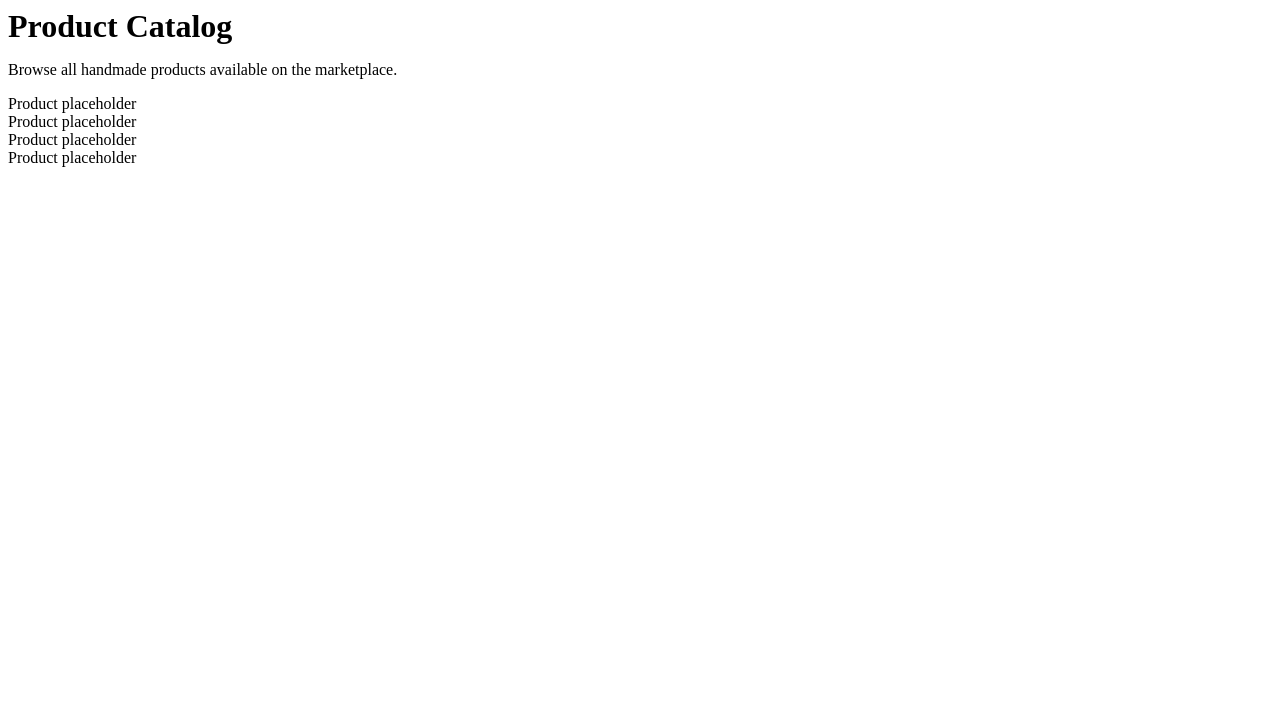
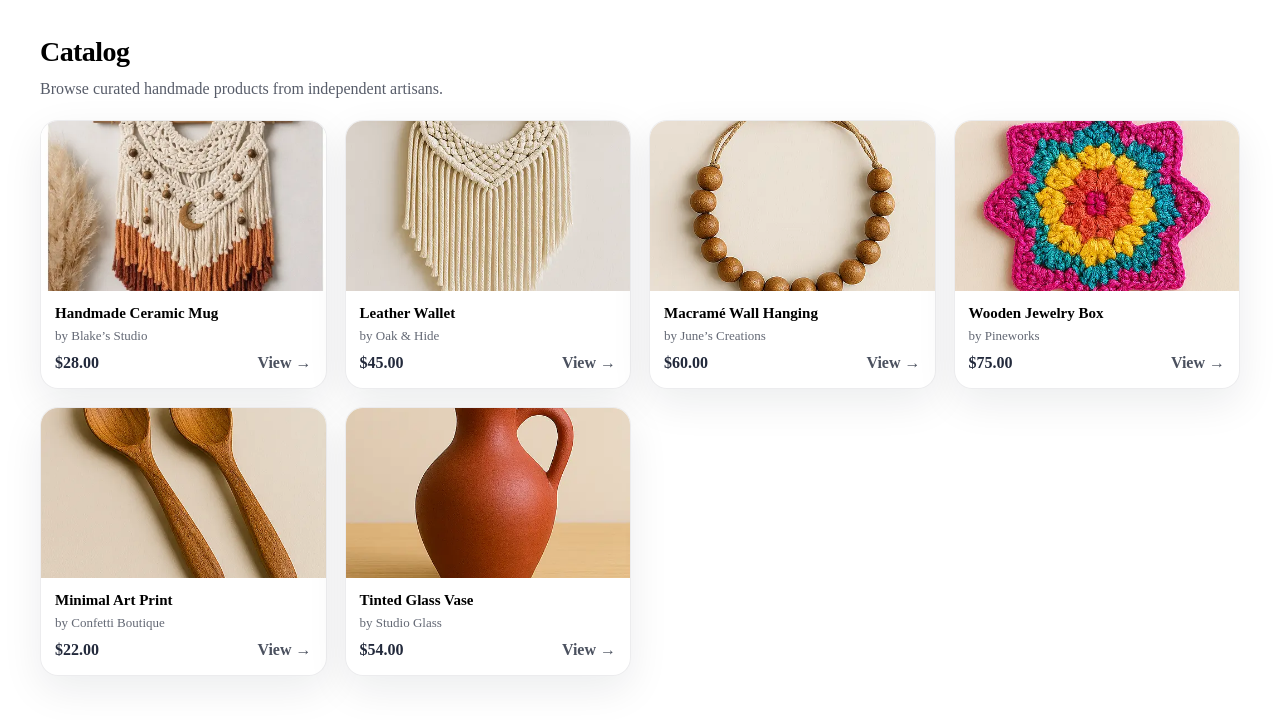
Before and after one commit to rfmarves/handcraft-haven, a Next.js app: page /catalog in a window 1280 px wide. Shown: the top 720 px of the page. Built offline with nearby package versions, Linux system fonts and the light colour scheme.

Commit message:
feat: improve catalog and dashboard products UI

```diff
--- /dev/null
+++ b/src/app/catalog/catalog.module.css
@@ -0,0 +1,95 @@
+.page{
+  padding: 28px 18px 70px;
+}
+
+.container{
+  max-width: 1200px;
+  margin: 0 auto;
+}
+
+.header{
+  margin-bottom: 18px;
+}
+
+.title{
+  margin: 0 0 8px;
+  font-size: 28px;
+  letter-spacing: -0.02em;
+}
+
+.subtitle{
+  margin: 0;
+  color: rgba(15,23,42,.70);
+  line-height: 1.6;
+  max-width: 65ch;
+}
+
+.grid{
+  margin-top: 18px;
+  display: grid;
+  grid-template-columns: repeat(auto-fit, minmax(240px, 1fr));
+  gap: 18px;
+}
+
+.card{
+  display: block;
+  text-decoration: none;
+  color: inherit;
+
+  background: rgba(255,255,255,.85);
+  border: 1px solid rgba(15,23,42,.08);
+  border-radius: 18px;
+  box-shadow: 0 14px 40px rgba(15,23,42,.08);
+  overflow: hidden;
+  transition: transform .18s ease, box-shadow .18s ease;
+}
+
+.card:hover{
+  transform: translateY(-4px);
+  box-shadow: 0 22px 60px rgba(15,23,42,.14);
+}
+
+.cardImg{
+  position: relative;
+  width: 100%;
+  height: 170px;
+  overflow: hidden;
+  background: #fff;
+}
+
+.cardBody{
+  padding: 14px 14px 16px;
+}
+
+.cardTitle{
+  margin: 0 0 6px;
+  font-size: 15px;
+  font-weight: 900;
+}
+
+.cardMeta{
+  margin: 0 0 10px;
+  color: rgba(15,23,42,.65);
+  font-size: 13px;
+}
+
+.cardRow{
+  display: flex;
+  justify-content: space-between;
+  align-items: center;
+  gap: 10px;
+}
+
+.price{
+  font-weight: 900;
+  color: rgba(15,23,42,.92);
+}
+
+.view{
+  font-weight: 900;
+  color: rgba(15,23,42,.75);
+}
+
+@media (max-width: 720px){
+  .cardImg{ height: 150px; }
+}
--- a/src/app/catalog/page.tsx
+++ b/src/app/catalog/page.tsx
@@ -1,22 +1,88 @@
-import styles from '../page.module.css';
+import Link from "next/link";
+import Image from "next/image";
+import styles from "./catalog.module.css";
+
+const PRODUCTS = [
+  {
+    id: "1",
+    name: "Handmade Ceramic Mug",
+    price: "$28.00",
+    seller: "Blake’s Studio",
+    image: "/products/seller1_1.webp",
+  },
+  {
+    id: "2",
+    name: "Leather Wallet",
+    price: "$45.00",
+    seller: "Oak & Hide",
+    image: "/products/seller2_1.webp",
+  },
+  {
+    id: "3",
+    name: "Macramé Wall Hanging",
+    price: "$60.00",
+    seller: "June’s Creations",
+    image: "/products/seller3_1.webp",
+  },
+  {
+    id: "4",
+    name: "Wooden Jewelry Box",
+    price: "$75.00",
+    seller: "Pineworks",
+    image: "/products/seller4_1.webp",
+  },
+  {
+    id: "5",
+    name: "Minimal Art Print",
+    price: "$22.00",
+    seller: "Confetti Boutique",
+    image: "/products/seller5_1.webp",
+  },
+  {
+    id: "6",
+    name: "Tinted Glass Vase",
+    price: "$54.00",
+    seller: "Studio Glass",
+    image: "/products/seller6_1.webp",
+  },
+];
 
 export default function CatalogPage() {
   return (
-    <main className={styles.container}>
-      <h1 className={styles.title}>Product Catalog</h1>
+    <main className={styles.page}>
+      <div className={styles.container}>
+        <header className={styles.header}>
+          <h1 className={styles.title}>Catalog</h1>
+          <p className={styles.subtitle}>
+            Browse curated handmade products from independent artisans.
+          </p>
+        </header>
 
-      <p className={styles.subtitle}>
-        Browse all handmade products available on the marketplace.
-      </p>
+        <section className={styles.grid}>
+          {PRODUCTS.map((p) => (
+            <Link key={p.id} href={`/product/${p.id}`} className={styles.card}>
+              <div className={styles.cardImg}>
+                <Image
+                  src={p.image}
+                  alt={p.name}
+                  fill
+                  sizes="(max-width: 900px) 100vw, 33vw"
+                  style={{ objectFit: "cover" }}
+                />
+              </div>
 
-      <section className={styles.section}>
-        <div className={styles.grid}>
-          <div className={styles.card}>Product placeholder</div>
-          <div className={styles.card}>Product placeholder</div>
-          <div className={styles.card}>Product placeholder</div>
-          <div className={styles.card}>Product placeholder</div>
-        </div>
-      </section>
+              <div className={styles.cardBody}>
+                <h2 className={styles.cardTitle}>{p.name}</h2>
+                <p className={styles.cardMeta}>by {p.seller}</p>
+                <div className={styles.cardRow}>
+                  <span className={styles.price}>{p.price}</span>
+                  <span className={styles.view}>View →</span>
+                </div>
+              </div>
+            </Link>
+          ))}
+        </section>
+      </div>
     </main>
   );
 }
--- /dev/null
+++ b/src/app/dashboard/products/dashboard-products.module.css
@@ -0,0 +1,155 @@
+.page{
+  padding: 28px 18px 70px;
+}
+
+.container{
+  max-width: 1200px;
+  margin: 0 auto;
+}
+
+.header{
+  display: flex;
+  justify-content: space-between;
+  align-items: flex-start;
+  gap: 14px;
+  margin-bottom: 18px;
+  flex-wrap: wrap;
+}
+
+.title{
+  margin: 0 0 8px;
+  font-size: 28px;
+  letter-spacing: -0.02em;
+}
+
+.subtitle{
+  margin: 0;
+  color: rgba(15,23,42,.70);
+  line-height: 1.6;
+  max-width: 70ch;
+}
+
+.primaryBtn{
+  display: inline-flex;
+  align-items: center;
+  justify-content: center;
+  padding: 12px 16px;
+  border-radius: 999px;
+  background: #0f172a;
+  color: #fff;
+  font-weight: 900;
+  text-decoration: none;
+  border: 0;
+}
+
+.primaryBtn:hover{ opacity: .95; }
+
+.grid{
+  display: grid;
+  grid-template-columns: repeat(auto-fit, minmax(260px, 1fr));
+  gap: 18px;
+}
+
+.card{
+  background: rgba(255,255,255,.85);
+  border: 1px solid rgba(15,23,42,.08);
+  border-radius: 18px;
+  box-shadow: 0 14px 40px rgba(15,23,42,.08);
+  overflow: hidden;
+}
+
+.imgWrap{
+  position: relative;
+  width: 100%;
+  height: 170px;
+  background: #fff;
+}
+
+.body{
+  padding: 14px 14px 16px;
+}
+
+.rowTop{
+  display: flex;
+  justify-content: space-between;
+  align-items: flex-start;
+  gap: 10px;
+  margin-bottom: 10px;
+}
+
+.cardTitle{
+  margin: 0;
+  font-size: 15px;
+  font-weight: 900;
+  line-height: 1.25;
+}
+
+.badgeActive,
+.badgeDraft{
+  padding: 6px 10px;
+  border-radius: 999px;
+  font-size: 12px;
+  font-weight: 900;
+  border: 1px solid rgba(15,23,42,.10);
+}
+
+.badgeActive{
+  background: rgba(16,185,129,.12);
+  color: rgba(5,150,105,1);
+}
+
+.badgeDraft{
+  background: rgba(245,158,11,.12);
+  color: rgba(180,83,9,1);
+}
+
+.rowMid{
+  display: flex;
+  justify-content: space-between;
+  align-items: center;
+  gap: 10px;
+  margin-bottom: 12px;
+}
+
+.price{
+  font-weight: 900;
+  color: rgba(15,23,42,.92);
+}
+
+.viewLink{
+  text-decoration: none;
+  color: rgba(15,23,42,.75);
+  font-weight: 900;
+}
+
+.viewLink:hover{ text-decoration: underline; }
+
+.actions{
+  display: flex;
+  gap: 10px;
+}
+
+.secondaryBtn{
+  flex: 1;
+  padding: 10px 12px;
+  border-radius: 999px;
+  border: 1px solid rgba(15,23,42,.14);
+  background: rgba(255,255,255,.70);
+  font-weight: 900;
+  cursor: pointer;
+}
+
+.dangerBtn{
+  flex: 1;
+  padding: 10px 12px;
+  border-radius: 999px;
+  border: 1px solid rgba(239,68,68,.22);
+  background: rgba(239,68,68,.10);
+  font-weight: 900;
+  cursor: pointer;
+  color: rgba(185,28,28,1);
+}
+
+@media (max-width: 720px){
+  .imgWrap{ height: 150px; }
+}
```
Also changed, not shown: src/app/dashboard/products/page.tsx (+95 -2 lines).
